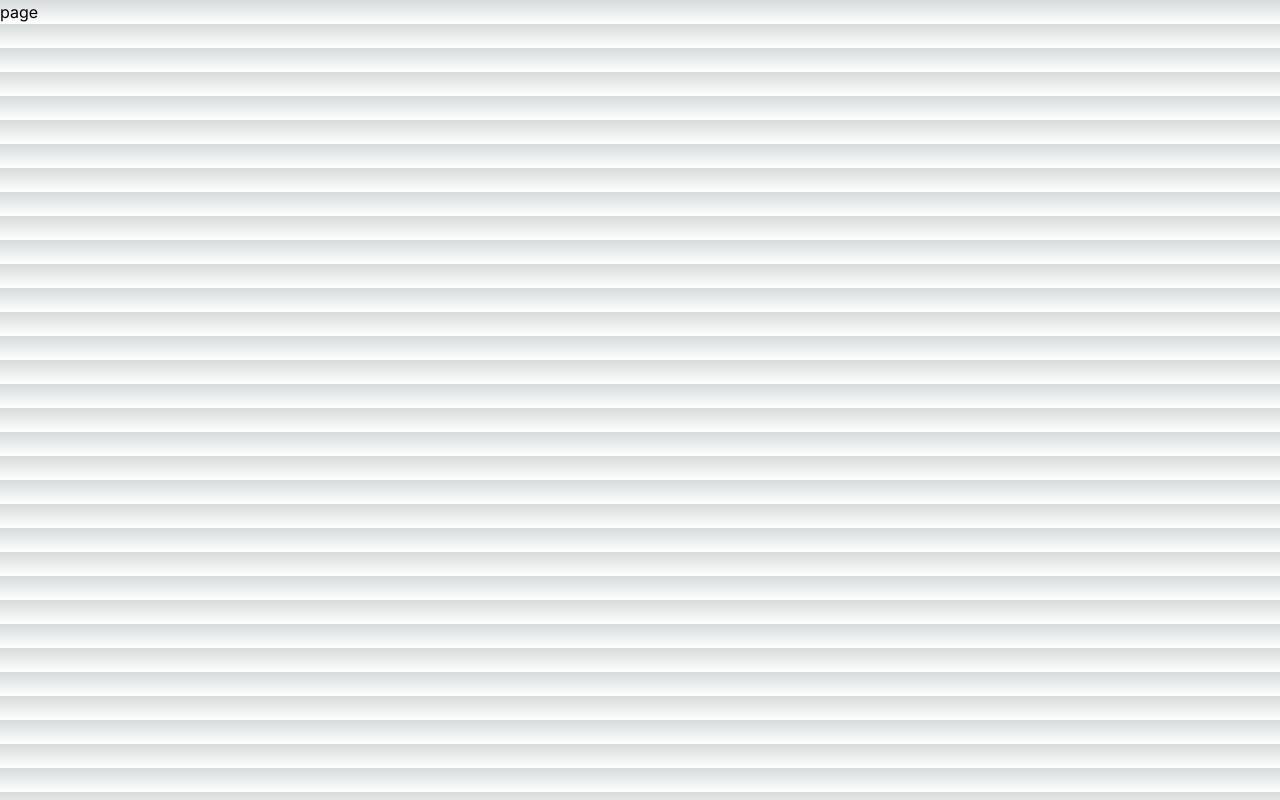
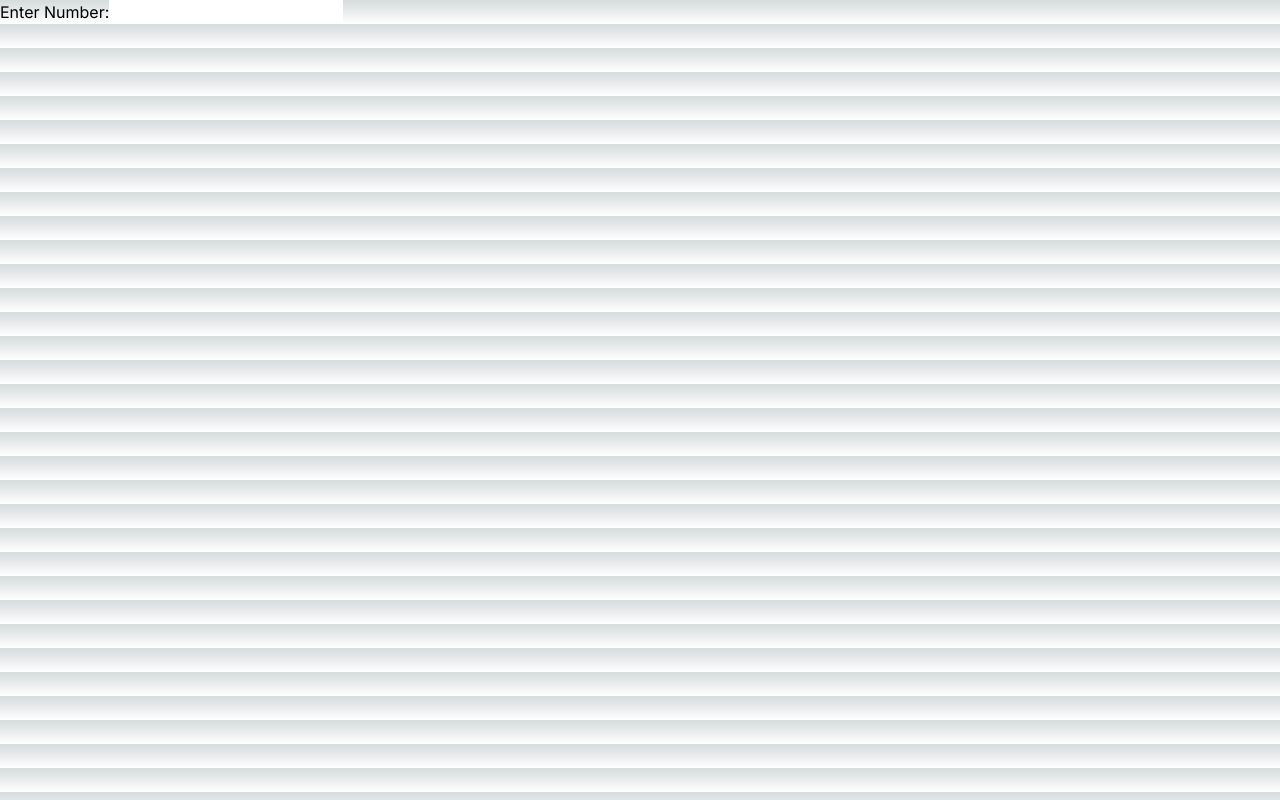
Before and after one commit to Hasmukhsingh1999/NumberFormat, a Next.js app: page / in a window 1280 px wide. Built offline with nearby package versions, Linux system fonts and the light colour scheme.

Commit message:
final commit

```diff
--- a/app/page.js
+++ b/app/page.js
@@ -1,9 +1,35 @@
-import React from 'react'
+"use client";
+import React, { useState } from "react";
 
-const page = () => {
+const NumberFormatter = () => {
+  const [inputNumber, setInputNumber] = useState("");
+
+  // Function to format the number as "9,999.99"
+  const formatNumber = (num) => {
+    return num.toFixed(2).replace(/\d(?=(\d{3})+\.)/g, "$&,");
+  };
+
+  const handleInputChange = (event) => {
+    const inputValue = event.target.value.replace(/[^0-9.]/g, "");
+    setInputNumber(inputValue);
+  };
+
   return (
-    <div>page</div>
-  )
-}
+    <div>
+      <label>
+        Enter Number:
+        <input
+          className="text-black"
+          type="text"
+          value={inputNumber}
+          onChange={handleInputChange}
+        />
+      </label>
+      {inputNumber && (
+        <p>Formatted Number: {formatNumber(parseFloat(inputNumber))}</p>
+      )}
+    </div>
+  );
+};
 
-export default page
+export default NumberFormatter;
```
